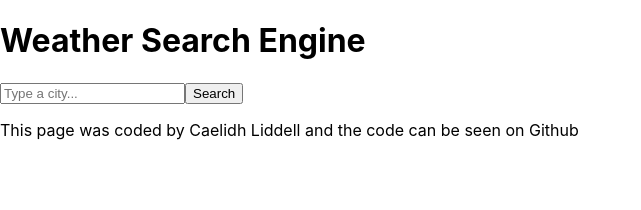
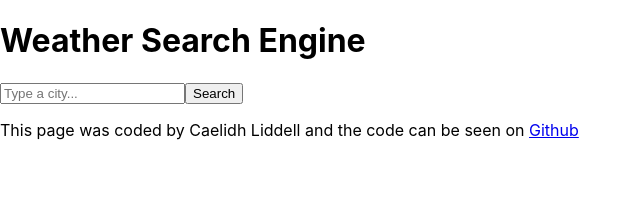
Before and after one commit to caelidh/react-weather-app, a React (Create React App) app: page / in a window 1280 px wide. Shown: the top 210 px of the page, without its empty margins (0-641 px from the left). Built offline with nearby package versions, Linux system fonts and the light colour scheme.

Commit message:
changed link to href in a tag

```diff
--- a/src/App.js
+++ b/src/App.js
@@ -6,7 +6,7 @@ export default function App() {
     <div className="App">
       <h1>Weather Search Engine</h1>
       <Weather />
-      <p>This page was coded by Caelidh Liddell and the code can be seen on <a link="https://github.com/caelidh/react-weather-app">Github</a></p>
+      <p>This page was coded by Caelidh Liddell and the code can be seen on <a href="https://github.com/caelidh/react-weather-app">Github</a></p>
     </div>
   );
 }
```
